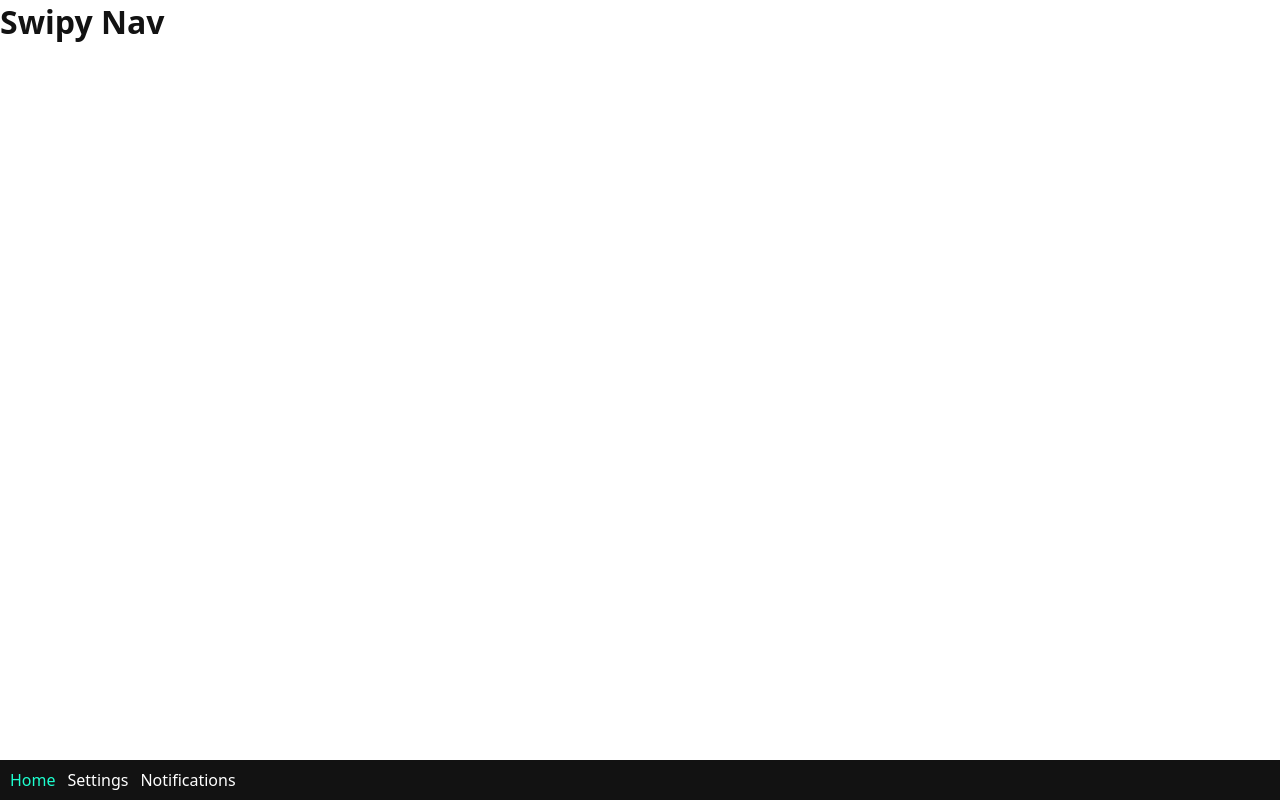
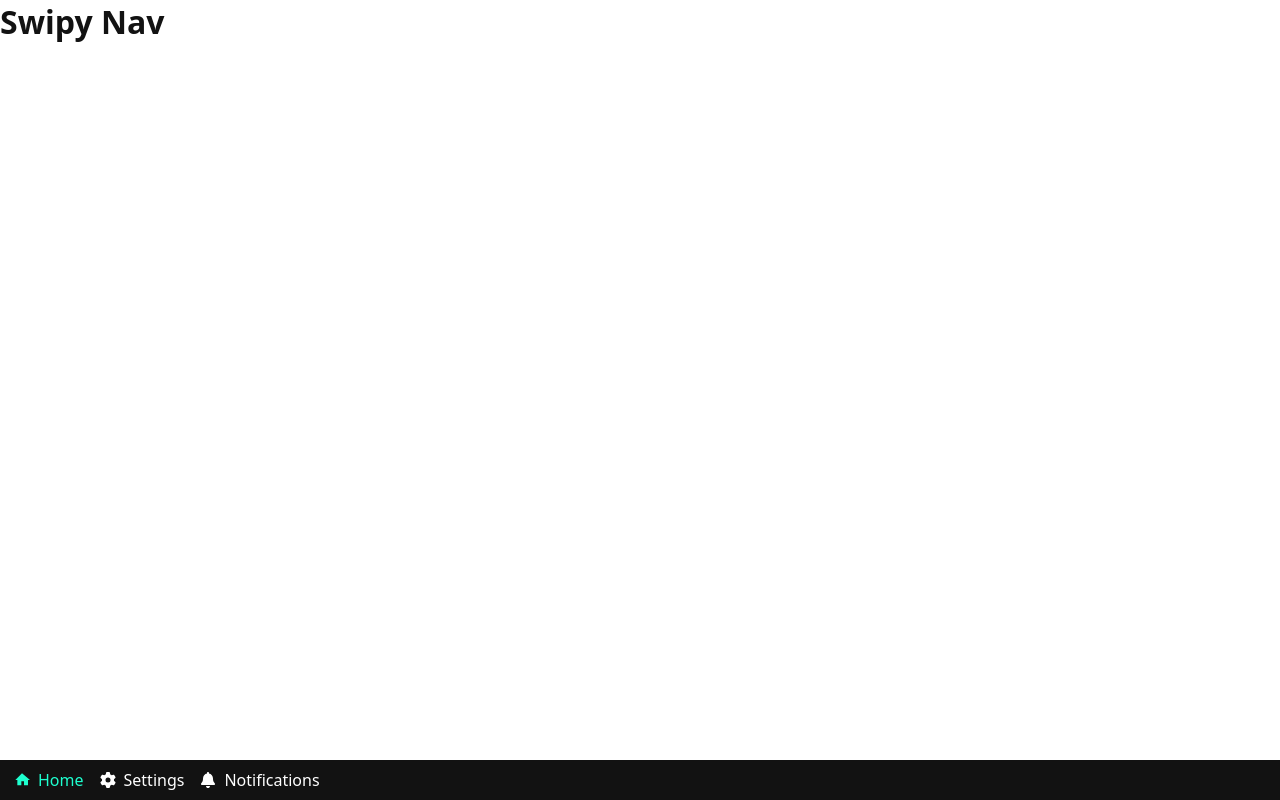
Before and after one commit to fibo/swipy-nav, a React (Vite) app: page / in a window 1280 px wide. Built offline with nearby package versions, Linux system fonts and the light colour scheme.

Commit message:
add icons

```diff
--- /dev/null
+++ b/src/components/Icon.css
@@ -0,0 +1,6 @@
+.icon {
+  display: inline-grid;
+  width: var(--spacing-5);
+  height: var(--spacing-5);
+  place-content: center;
+}
--- /dev/null
+++ b/src/components/Icon.tsx
@@ -0,0 +1,49 @@
+import { ReactNode, SVGAttributes } from 'react'
+
+export type IconName = 'home' | 'settings' | 'notifications'
+
+type IconDefinition = {
+  jsx: ReactNode
+  viewBox: SVGAttributes<SVGSVGElement>['viewBox']
+}
+
+const iconRecord: Record<IconName, IconDefinition> = {
+  home: {
+    jsx: <path d="M12 2L2 12h3v 8h6v-6h4v6h6v-8h3L12 2z" />,
+    viewBox: '0 0 24 24'
+  },
+  settings: {
+    jsx: (
+      <path d="M495.9 166.6c3.2 8.7 .5 18.4-6.4 24.6l-43.3 39.4c1.1 8.3 1.7 16.8 1.7 25.4s-.6 17.1-1.7 25.4l43.3 39.4c6.9 6.2 9.6 15.9 6.4 24.6c-4.4 11.9-9.7 23.3-15.8 34.3l-4.7 8.1c-6.6 11-14 21.4-22.1 31.2c-5.9 7.2-15.7 9.6-24.5 6.8l-55.7-17.7c-13.4 10.3-28.2 18.9-44 25.4l-12.5 57.1c-2 9.1-9 16.3-18.2 17.8c-13.8 2.3-28 3.5-42.5 3.5s-28.7-1.2-42.5-3.5c-9.2-1.5-16.2-8.7-18.2-17.8l-12.5-57.1c-15.8-6.5-30.6-15.1-44-25.4L83.1 425.9c-8.8 2.8-18.6 .3-24.5-6.8c-8.1-9.8-15.5-20.2-22.1-31.2l-4.7-8.1c-6.1-11-11.4-22.4-15.8-34.3c-3.2-8.7-.5-18.4 6.4-24.6l43.3-39.4C64.6 273.1 64 264.6 64 256s.6-17.1 1.7-25.4L22.4 191.2c-6.9-6.2-9.6-15.9-6.4-24.6c4.4-11.9 9.7-23.3 15.8-34.3l4.7-8.1c6.6-11 14-21.4 22.1-31.2c5.9-7.2 15.7-9.6 24.5-6.8l55.7 17.7c13.4-10.3 28.2-18.9 44-25.4l12.5-57.1c2-9.1 9-16.3 18.2-17.8C227.3 1.2 241.5 0 256 0s28.7 1.2 42.5 3.5c9.2 1.5 16.2 8.7 18.2 17.8l12.5 57.1c15.8 6.5 30.6 15.1 44 25.4l55.7-17.7c8.8-2.8 18.6-.3 24.5 6.8c8.1 9.8 15.5 20.2 22.1 31.2l4.7 8.1c6.1 11 11.4 22.4 15.8 34.3zM256 336a80 80 0 1 0 0-160 80 80 0 1 0 0 160z" />
+    ),
+    viewBox: '0 0 512 512'
+  },
+  notifications: {
+    jsx: (
+      <path d="M224 0c-17.7 0-32 14.3-32 32l0 19.2C119 66 64 130.6 64 208l0 18.8c0 47-17.3 92.4-48.5 127.6l-7.4 8.3c-8.4 9.4-10.4 22.9-5.3 34.4S19.4 416 32 416l384 0c12.6 0 24-7.4 29.2-18.9s3.1-25-5.3-34.4l-7.4-8.3C401.3 319.2 384 273.9 384 226.8l0-18.8c0-77.4-55-142-128-156.8L256 32c0-17.7-14.3-32-32-32zm45.3 493.3c12-12 18.7-28.3 18.7-45.3l-64 0-64 0c0 17 6.7 33.3 18.7 45.3s28.3 18.7 45.3 18.7s33.3-6.7 45.3-18.7z" />
+    ),
+    viewBox: '0 0 448 512'
+  }
+}
+
+type Props = {
+  name: IconName
+  size?: `${number}em`
+}
+
+export function Icon({ name, size = '1em' }: Props) {
+  const { jsx, viewBox } = iconRecord[name]
+  return (
+    <span className="icon">
+      <svg
+        viewBox={viewBox}
+        xmlns="http://www.w3.org/2000/svg"
+        width={size}
+        height={size}
+        fill="currentColor"
+      >
+        {jsx}
+      </svg>
+    </span>
+  )
+}
--- a/src/components/Navbar.css
+++ b/src/components/Navbar.css
@@ -19,6 +19,12 @@
   cursor: pointer;
 }
 
+.navbar__item a {
+  display: flex;
+  align-items: center;
+  gap: var(--spacing-1);
+}
+
 .navbar__item--active {
   color: var(--color-primary);
   cursor: default;
--- a/src/components/Navbar.tsx
+++ b/src/components/Navbar.tsx
@@ -1,6 +1,7 @@
 import { MouseEventHandler, PropsWithChildren, useMemo } from 'react'
-import { SwiperProps } from './Swiper'
-import { Slide, SlideId } from '../slides'
+import { SwiperProps } from '@/components/Swiper'
+import { Icon, IconName } from '@/components/Icon'
+import { Slide, SlideId } from '@/slides'
 
 // Usually this info is in translations files.
 const navbarItemLabel: Record<SlideId, string> = {
@@ -36,6 +37,7 @@ type NavbarProps = Pick<
 type Item = NavbarItemProps & {
   id: SlideId
   label: string
+  iconName: IconName
 }
 
 export function Navbar({
@@ -49,6 +51,7 @@ export function Navbar({
         const isActive = currentSlideIndex == index
         return {
           id,
+          iconName: id,
           isActive,
           label: navbarItemLabel[id],
           onClick: (event) => {
@@ -63,10 +66,11 @@ export function Navbar({
 
   return (
     <nav className="navbar">
-      {items.map(({ id, label, ...props }) => {
+      {items.map(({ id, label, iconName, ...props }) => {
         return (
           <NavbarItem key={id} {...props}>
-            {label}
+            <Icon name={iconName}></Icon>
+            <span> {label} </span>
           </NavbarItem>
         )
       })}
--- a/src/main.css
+++ b/src/main.css
@@ -6,4 +6,6 @@
 
 @import './components/Navbar.css';
 @import './components/Swiper.css';
+@import './components/Icon.css';
+
 @import './pages/Settings.css';
--- a/src/pages/home.tsx
+++ b/src/pages/Home.tsx
@@ -1,4 +1,4 @@
-import { SwiperSlide } from '../components/Swiper'
+import { SwiperSlide } from '@/components/Swiper'
 
 export function Home() {
   return (
--- a/src/pages/Notifications.tsx
+++ b/src/pages/Notifications.tsx
@@ -1,4 +1,4 @@
-import { SwiperSlide } from '../components/Swiper'
+import { SwiperSlide } from '@/components/Swiper'
 
 export function Notifications() {
   return (
--- a/src/styles/spacing.css
+++ b/src/styles/spacing.css
@@ -1,4 +1,7 @@
 :root {
   --spacing-1: 4px;
   --spacing-2: 6px;
+  --spacing-3: 10px;
+  --spacing-4: 16px;
+  --spacing-5: 24px;
 }
```
